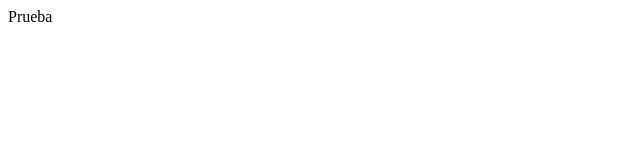
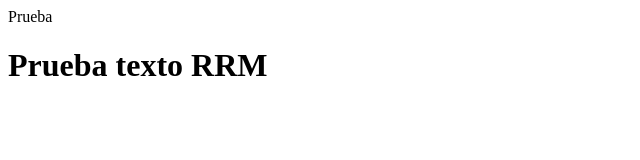
Before and after one commit to EnriqueDamascoAlducin/prueba-git, a plain HTML site: page index.html in a window 1280 px wide. Shown: the whole page, without its empty margins (0-640 px from the left). Drawn offline with Linux system fonts and the light colour scheme.

Commit message:
Prueba agregando etiqueta h1 por RRM

```diff
--- a/index.html
+++ b/index.html
@@ -7,5 +7,6 @@
 </head>
 <body>
     Prueba
+    <h1>    Prueba texto RRM </h1>
 </body>
 </html>
```
